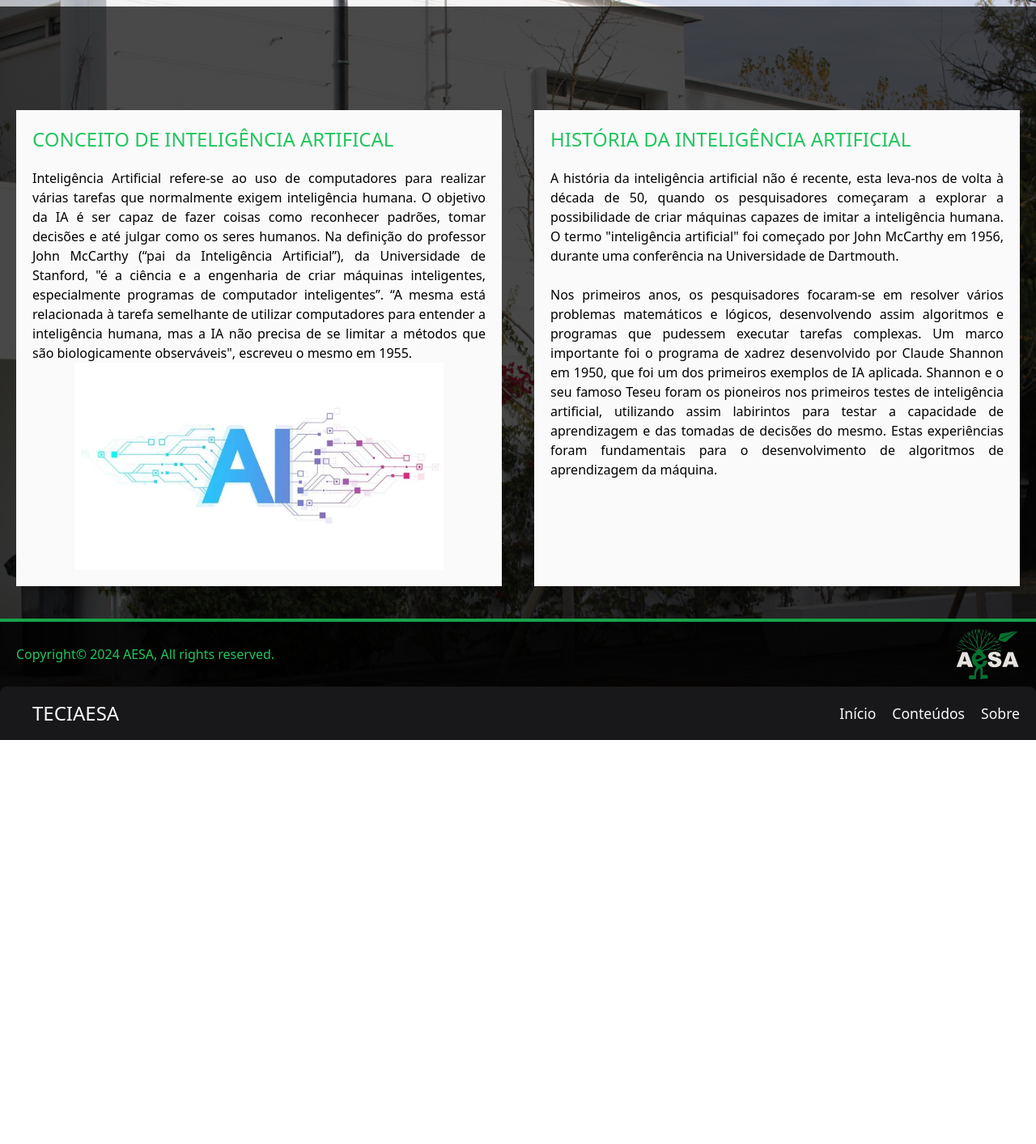
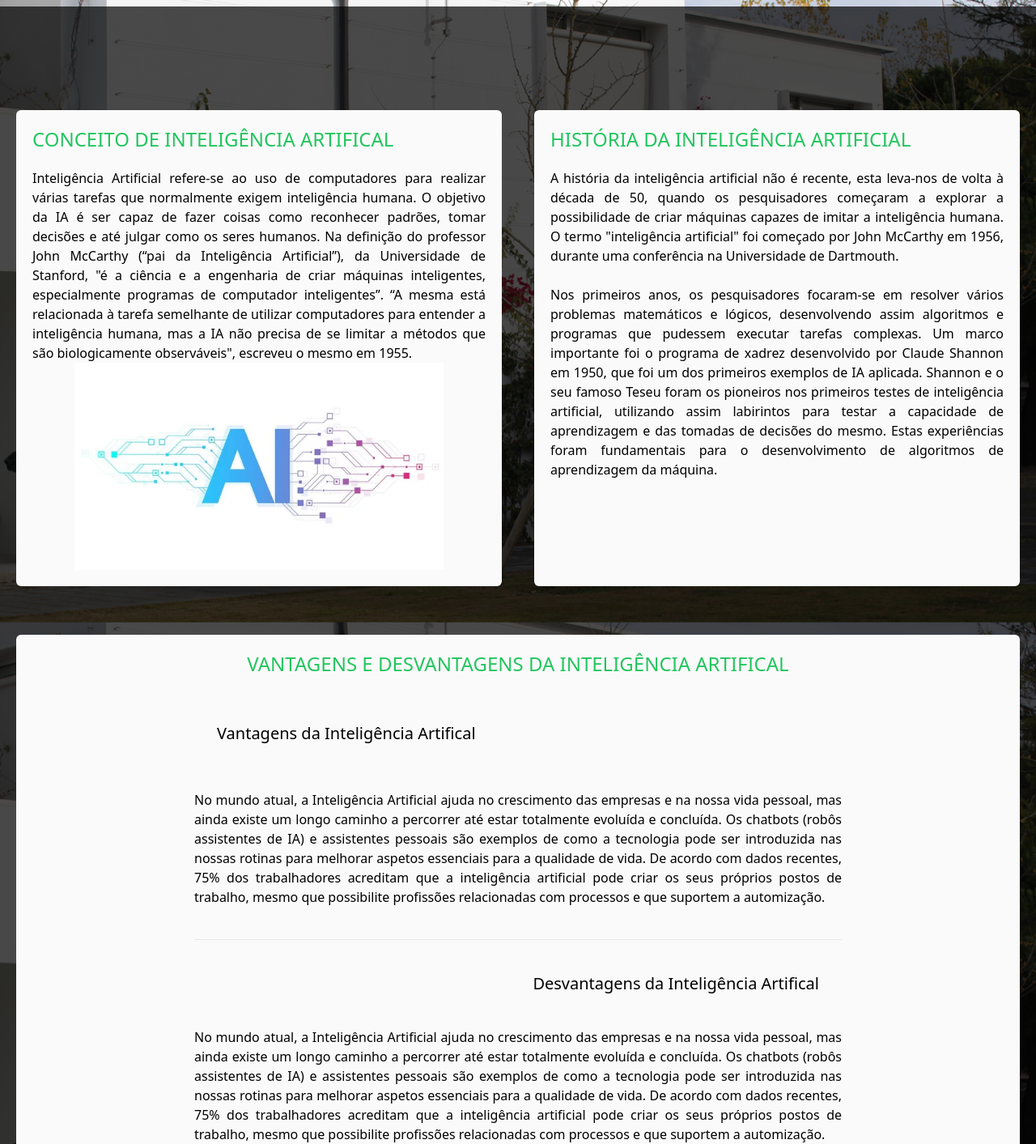
Before and after one commit to OVasconceloss/dac-website-23-24, a React (Vite) app: page /content in a window 1280 px wide. Shown: the part 940-2353 px from the top of the page at 81% size. Before the commit the page ends 1854 px from the top, so only its background shows below. Built offline with nearby package versions, Linux system fonts and the light colour scheme.

Commit message:
:package: feat: install the 'react-player library' to use video from YouTube

```diff
--- a/package.json
+++ b/package.json
@@ -12,6 +12,7 @@
   "dependencies": {
     "react": "^18.2.0",
     "react-dom": "^18.2.0",
+    "react-player": "^2.16.0",
     "react-router-dom": "^6.22.3"
   },
   "devDependencies": {
--- a/src/pages/content.jsx
+++ b/src/pages/content.jsx
@@ -14,7 +14,7 @@ const Content = () => {
                 </article>
             </section>
             <section className="flex justify-center py-32 pb-10 bg-light_black_thr">
-                <article className="w-[40rem] p-5 mx-5 bg-zinc-50">
+                <article className="w-[40rem] p-5 mx-5 bg-zinc-50 rounded-md">
                     <h2 className="text-green-500 text-2xl uppercase mb-5">Conceito de Inteligência Artifical</h2>
                     <p className="text-justify">
                         Inteligência Artificial refere-se ao uso de computadores para realizar várias tarefas que normalmente exigem inteligência humana.
@@ -28,7 +28,7 @@ const Content = () => {
                         <img src={imageConcept} alt="Conceito de AI" className="object-scale-down max-h-64"/>
                     </div>
                 </article>
-                <article className="w-[40rem] p-5 mx-5 bg-zinc-50">
+                <article className="w-[40rem] p-5 mx-5 bg-zinc-50 rounded-md">
                 <h2 className="text-green-500 text-2xl uppercase mb-5">História da Inteligência Artificial</h2>
                     <p className="text-justify">
                         A história da inteligência artificial não é recente, esta leva-nos de volta à década de 50,
@@ -47,6 +47,30 @@ const Content = () => {
                     </p>
                 </article>
             </section>
+            <section className="flex justify-center py-5 pb-10 bg-light_black_thr">
+                <article className="w-[82rem] mar p-5 mx-5 bg-zinc-50 rounded-md">
+                    <h2 className="text-green-500 text-2xl uppercase mb-5 text-center">Vantagens e Desvantagens da Inteligência Artifical</h2>
+                    <h3 className="px-5 text-xl mx-52 my-14">Vantagens da Inteligência Artifical</h3>
+                    <p className="m-auto text-justify w-[50rem]">
+                        No mundo atual, a Inteligência Artificial ajuda no crescimento das empresas e na nossa vida pessoal,
+                        mas ainda existe um longo caminho a percorrer até estar totalmente evoluída e concluída. Os chatbots
+                        (robôs assistentes de IA) e assistentes pessoais são exemplos de como a tecnologia pode ser introduzida
+                        nas nossas rotinas para melhorar aspetos essenciais para a qualidade de vida. De acordo com dados recentes,
+                        75% dos trabalhadores acreditam que a inteligência artificial pode criar os seus próprios postos de trabalho,
+                        mesmo que possibilite profissões relacionadas com processos e que suportem a automização.
+                    </p>
+                    <hr className="m-auto w-[50rem] my-10" />
+                    <h3 className="px-5 text-xl mx-52 my-10 ml-10 text-right">Desvantagens da Inteligência Artifical</h3>
+                    <p className="m-auto text-justify w-[50rem]">
+                        No mundo atual, a Inteligência Artificial ajuda no crescimento das empresas e na nossa vida pessoal,
+                        mas ainda existe um longo caminho a percorrer até estar totalmente evoluída e concluída. Os chatbots
+                        (robôs assistentes de IA) e assistentes pessoais são exemplos de como a tecnologia pode ser introduzida
+                        nas nossas rotinas para melhorar aspetos essenciais para a qualidade de vida. De acordo com dados recentes,
+                        75% dos trabalhadores acreditam que a inteligência artificial pode criar os seus próprios postos de trabalho,
+                        mesmo que possibilite profissões relacionadas com processos e que suportem a automização.
+                    </p>
+                </article>
+            </section>
             <Footer />
         </div>
         </>
```
Also changed, not shown: 1 other file (tests, documents, lock files or other folders).
